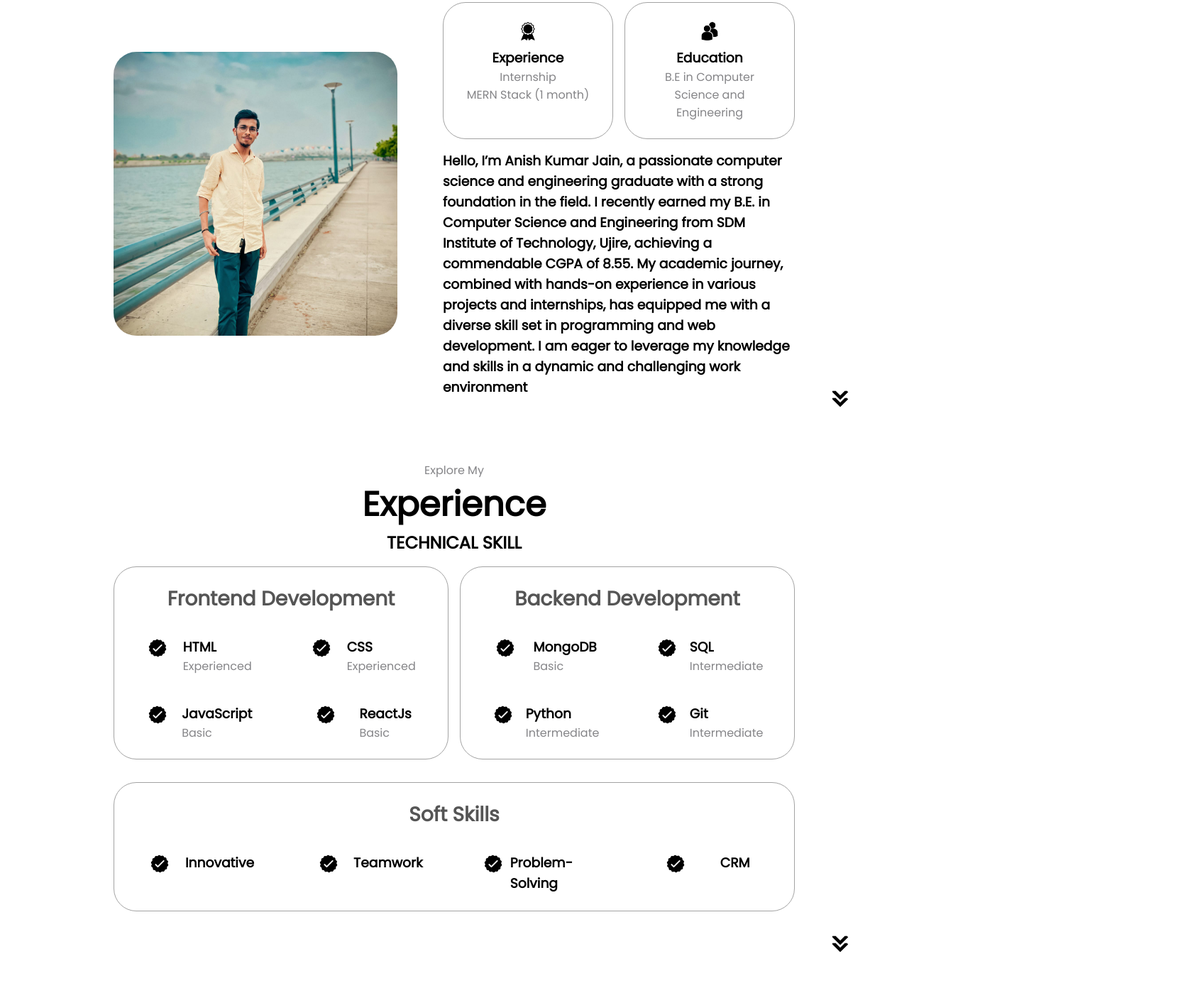
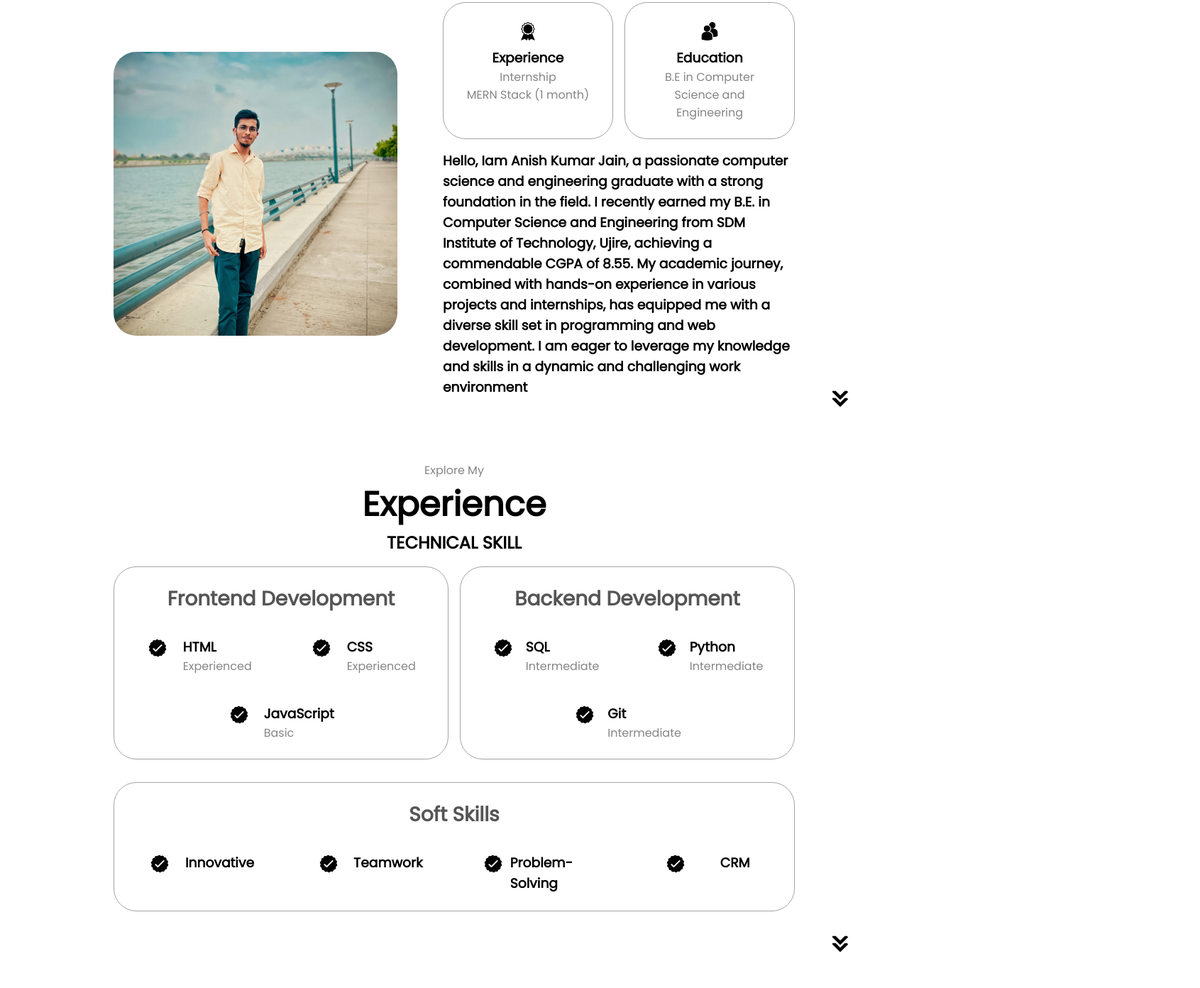
Before and after one commit to AnishJain34/Portofolio, a plain HTML site: page index.html in a window 1280 px wide. Shown: the part 1048-2440 px from the top of the page at 71% size, 1691 px wide, since content can reach past the window. Drawn offline with nearby package versions, Linux system fonts and the light colour scheme.

Commit message:
Update index.html

```diff
--- a/index.html
+++ b/index.html
@@ -87,7 +87,7 @@
               </div>
             </div>
             <div class="text-container">
-                <p><strong><h3>Hello, I’m Anish Kumar Jain, a passionate computer science and engineering graduate with a strong foundation in the field. I recently earned my B.E. in Computer Science and Engineering from SDM Institute of Technology, Ujire, achieving a commendable CGPA of 8.55. My academic journey, combined with hands-on experience in various projects and internships, has equipped me with a diverse skill set in programming and web development. I am eager to leverage my knowledge and skills in a dynamic and challenging work environment</strong></h3></p>
+                <p><strong><h3>Hello, Iam Anish Kumar Jain, a passionate computer science and engineering graduate with a strong foundation in the field. I recently earned my B.E. in Computer Science and Engineering from SDM Institute of Technology, Ujire, achieving a commendable CGPA of 8.55. My academic journey, combined with hands-on experience in various projects and internships, has equipped me with a diverse skill set in programming and web development. I am eager to leverage my knowledge and skills in a dynamic and challenging work environment</strong></h3></p>
             </div>
         </div>
         <img src="./assets/arrow.png" alt="Arrow icon" class="icon arrow" onclick="location.href='./#experience'" />
@@ -124,25 +124,11 @@
                     <p>Basic</p>
                   </div>
                 </article>
-                <article>
-                  <img src="./assets/checkmark.png" alt="Experience icon" class="icon" />
-                  <div>
-                    <h3>ReactJs</h3>
-                    <p>Basic</p>
-                  </div>
-                </article>
               </div>
             </div>
             <div class="details-container">
               <h2 class="experience-sub-title">Backend Development</h2>
               <div class="article-container">
-                <article>
-                  <img src="./assets/checkmark.png" alt="Experience icon" class="icon" />
-                  <div>
-                    <h3>MongoDB</h3>
-                    <p>Basic</p>
-                  </div>
-                </article>
                 <article>
                   <img src="./assets/checkmark.png" alt="Experience icon" class="icon" />
                   <div>
```
